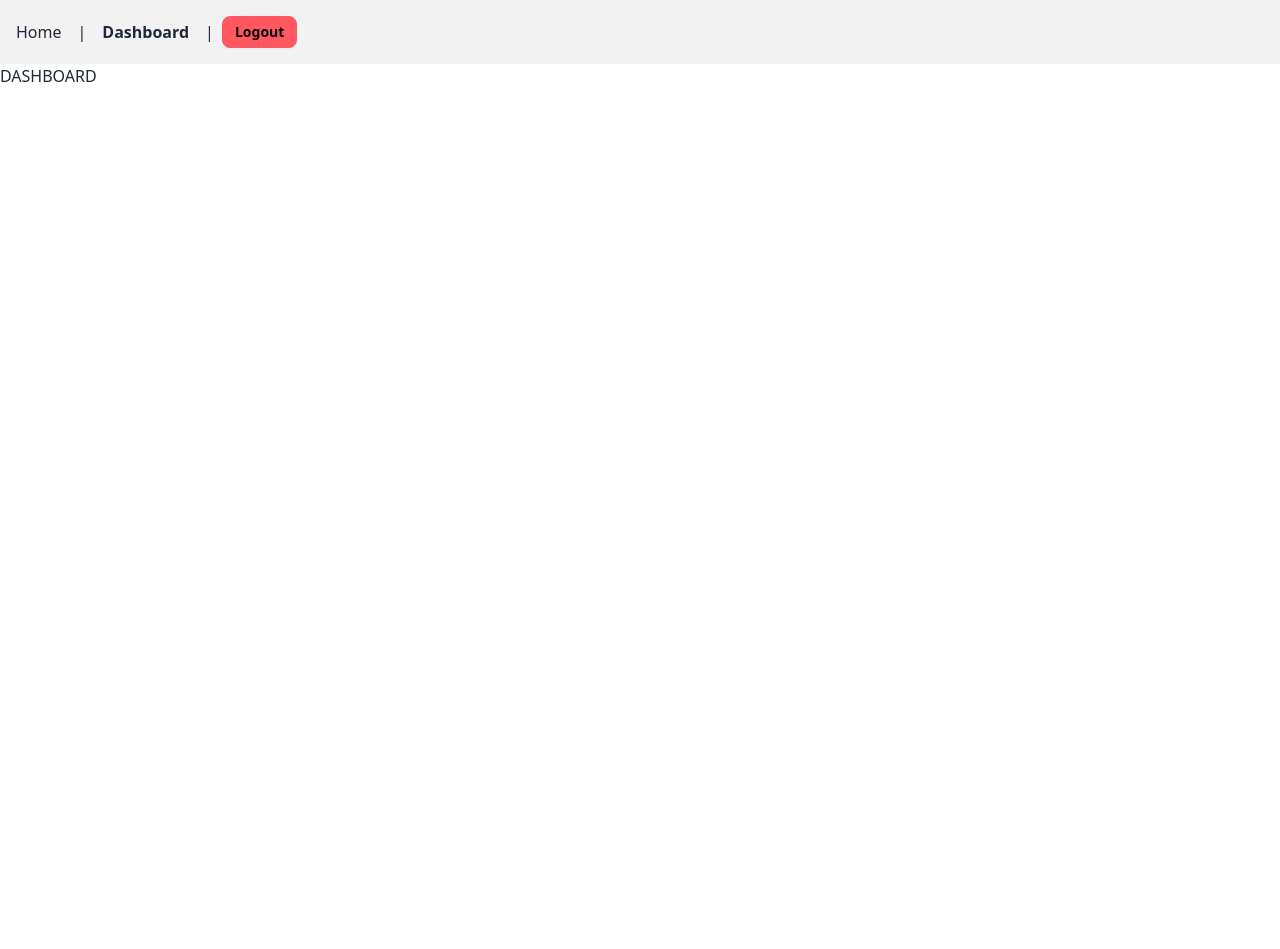
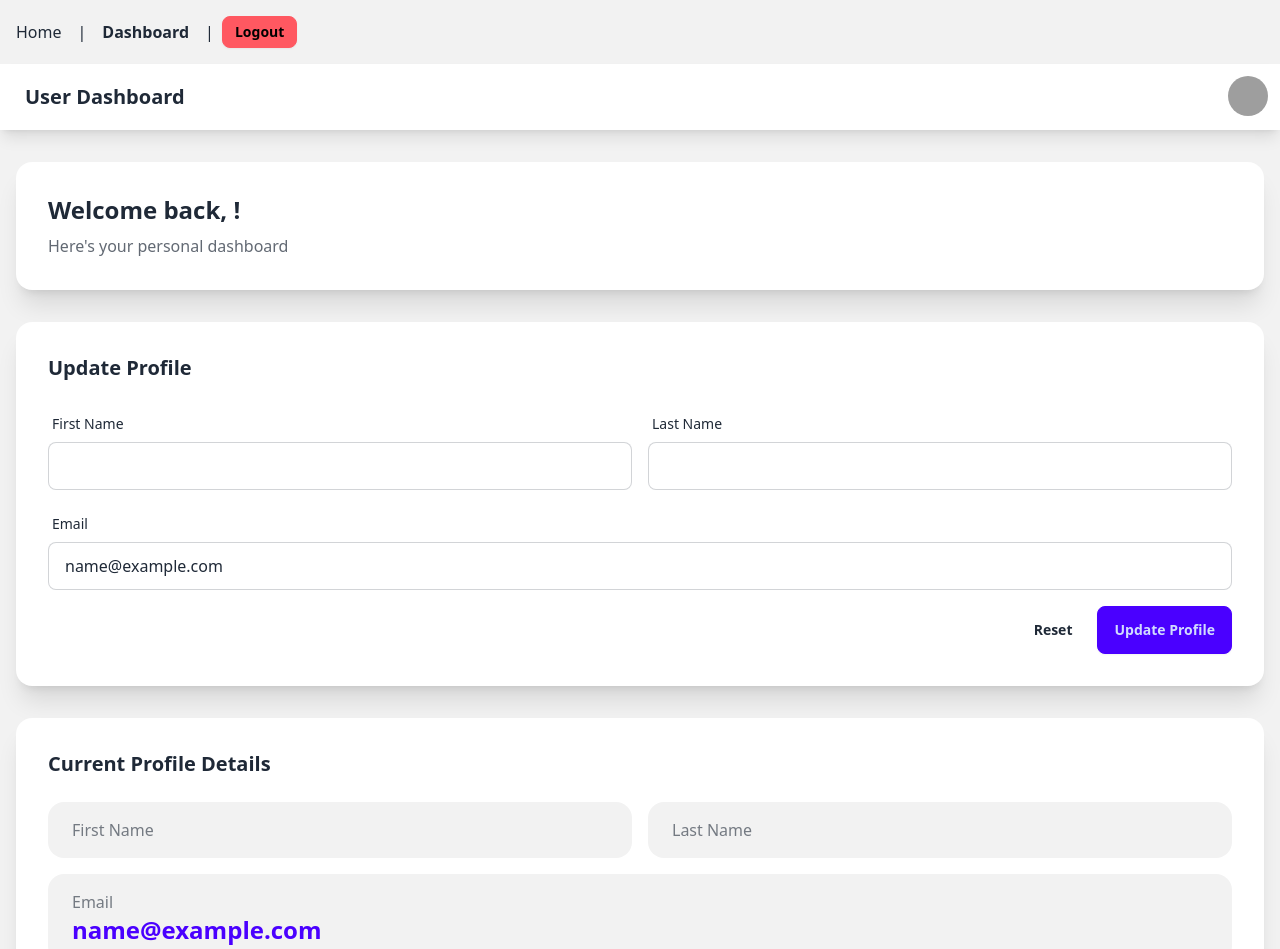
Before and after one commit to raspFloppy/SAW-Project, a Vue app: page /dashboard in a window 1280 px wide. Shown: the top 949 px of the page. Before the commit the page ends 800 px from the top, so only its background shows below. Built offline with nearby package versions, Linux system fonts and the light colour scheme; sample sign-in values are in the browser's storage; grey boxes are pictures that could not be loaded.

Commit message:
update auth

```diff
--- a/src/stores/auth.js
+++ b/src/stores/auth.js
@@ -38,7 +38,7 @@ export const useAuthStore = defineStore('auth', {
       }
     },
 
-    logout() {
+    async logout() {
       try {
         axios.get('http://localhost:8000/index.php?action=logout');
       } catch (error) {
@@ -50,6 +50,38 @@ export const useAuthStore = defineStore('auth', {
 
       localStorage.removeItem('user');
       localStorage.removeItem('isLoggedIn');
+    },
+
+    async updateProfile(firstname, lastname, email) {
+      try {
+        const response = await axios.post('http://localhost:8000/index.php?action=update_profile',
+          { firstname, lastname, email },
+          {
+            headers: {
+              'Content-Type': 'application/json',
+            },
+          }
+        );
+
+        if (response.data.success) {
+          this.user = {
+            ...this.user,
+            firstname,
+            lastname,
+            email
+          };
+          localStorage.setItem('user', JSON.stringify(response.data.user));
+
+          return { success: true, message: response.data.message };
+        } else {
+          return { success: false, message: response.data.message };
+        }
+      } catch (error) {
+        return {
+          success: false,
+          message: error.response?.data?.message || 'Update failed'
+        };
+      }
     },
 
     initializeStore() {
--- a/src/views/Dashboard.vue
+++ b/src/views/Dashboard.vue
@@ -1,5 +1,175 @@
+<script setup>
+import { ref, computed, onMounted } from 'vue'
+import { useAuthStore } from '@/stores/auth'
+import { useRouter } from 'vue-router'
+
+const router = useRouter()
+const auth = useAuthStore()
+const isLoading = ref(false)
+const alert = ref({ show: false, type: '', message: '' })
+
+const user = computed(() => auth.user)
+
+const formData = ref({
+    firstname: '',
+    lastname: '',
+    email: ''
+})
+
+const initializeForm = () => {
+    if (user.value) {
+        formData.value = {
+            firstname: user.value.firstname,
+            lastname: user.value.lastname,
+            email: user.value.email
+        }
+    }
+}
+
+const resetForm = () => {
+    initializeForm()
+}
+
+const showAlert = (type, message) => {
+    alert.value = {
+        show: true,
+        type: type === 'success' ? 'alert-success' : 'alert-error',
+        message
+    }
+    setTimeout(() => {
+        alert.value.show = false
+    }, 5000)
+}
+
+const handleUpdateProfile = async () => {
+    isLoading.value = true
+    try {
+        const result = await auth.updateProfile(
+            formData.value.firstname,
+            formData.value.lastname,
+            formData.value.email
+        )
+
+        if (result.success) {
+            showAlert('success', 'Profile updated successfully')
+        } else {
+            showAlert('error', result.message)
+        }
+    } catch (error) {
+        showAlert('error', 'Failed to update profile')
+    } finally {
+        isLoading.value = false
+    }
+}
+
+const logout = async () => {
+    await auth.logout()
+    router.push('/login')
+}
+
+onMounted(() => {
+    if (!auth.isLoggedIn) {
+        router.push('/login')
+    } else {
+        initializeForm()
+    }
+})
+</script>
+
 <template>
-    <div>
-        DASHBOARD
+    <div class="min-h-screen bg-base-200">
+        <div class="navbar bg-base-100 shadow-lg">
+            <div class="flex-1">
+                <a class="btn btn-ghost normal-case text-xl">User Dashboard</a>
+            </div>
+            <div class="flex-none gap-2">
+                <div class="dropdown dropdown-end">
+                    <label tabindex="0" class="btn btn-ghost btn-circle avatar">
+                        <div class="w-10 rounded-full">
+                            <img :src="`https://api.dicebear.com/7.x/initials/svg?seed=${user?.firstname || 'U'}`"
+                                alt="avatar" />
+                        </div>
+                    </label>
+                    <ul tabindex="0"
+                        class="mt-3 z-[1] p-2 shadow menu menu-sm dropdown-content bg-base-100 rounded-box w-52">
+                        <li><a @click="logout">Logout</a></li>
+                    </ul>
+                </div>
+            </div>
+        </div>
+
+        <div class="container mx-auto px-4 py-8">
+            <div v-if="alert.show" :class="`alert ${alert.type} mb-4`">
+                <span>{{ alert.message }}</span>
+            </div>
+
+            <div class="card bg-base-100 shadow-xl mb-8">
+                <div class="card-body">
+                    <h2 class="card-title text-2xl">Welcome back, {{ user?.firstname }} {{ user?.lastname }}!</h2>
+                    <p class="text-base-content/70">Here's your personal dashboard</p>
+                </div>
+            </div>
+
+            <div class="card bg-base-100 shadow-xl mb-8">
+                <div class="card-body">
+                    <h2 class="card-title mb-4">Update Profile</h2>
+                    <form @submit.prevent="handleUpdateProfile" class="space-y-4">
+                        <div class="grid grid-cols-1 md:grid-cols-2 gap-4">
+                            <div class="form-control">
+                                <label class="label">
+                                    <span class="label-text">First Name</span>
+                                </label>
+                                <input type="text" v-model="formData.firstname" class="input input-bordered" required />
+                            </div>
+
+                            <div class="form-control">
+                                <label class="label">
+                                    <span class="label-text">Last Name</span>
+                                </label>
+                                <input type="text" v-model="formData.lastname" class="input input-bordered" required />
+                            </div>
+
+                            <div class="form-control md:col-span-2">
+                                <label class="label">
+                                    <span class="label-text">Email</span>
+                                </label>
+                                <input type="email" v-model="formData.email" class="input input-bordered" required />
+                            </div>
+                        </div>
+
+                        <div class="flex justify-end gap-2">
+                            <button type="button" class="btn btn-ghost" @click="resetForm">
+                                Reset
+                            </button>
+                            <button type="submit" class="btn btn-primary" :disabled="isLoading">
+                                {{ isLoading ? 'Updating...' : 'Update Profile' }}
+                            </button>
+                        </div>
+                    </form>
+                </div>
+            </div>
+
+            <div class="card bg-base-100 shadow-xl">
+                <div class="card-body">
+                    <h2 class="card-title mb-4">Current Profile Details</h2>
+                    <div class="grid grid-cols-1 md:grid-cols-2 gap-4">
+                        <div class="stat bg-base-200 rounded-box">
+                            <div class="stat-title">First Name</div>
+                            <div class="stat-value text-primary text-2xl">{{ user?.firstname }}</div>
+                        </div>
+
+                        <div class="stat bg-base-200 rounded-box">
+                            <div class="stat-title">Last Name</div>
+                            <div class="stat-value text-primary text-2xl">{{ user?.lastname }}</div>
+                        </div>
+
+                        <div class="stat bg-base-200 rounded-box md:col-span-2">
+                            <div class="stat-title">Email</div>
+                            <div class="stat-value text-primary text-2xl">{{ user?.email }}</div>
+                        </div>
+                    </div>
+                </div>
+            </div>
+        </div>
     </div>
 </template>
```
Also changed, not shown: 2 other files (tests, documents, lock files or other folders).
